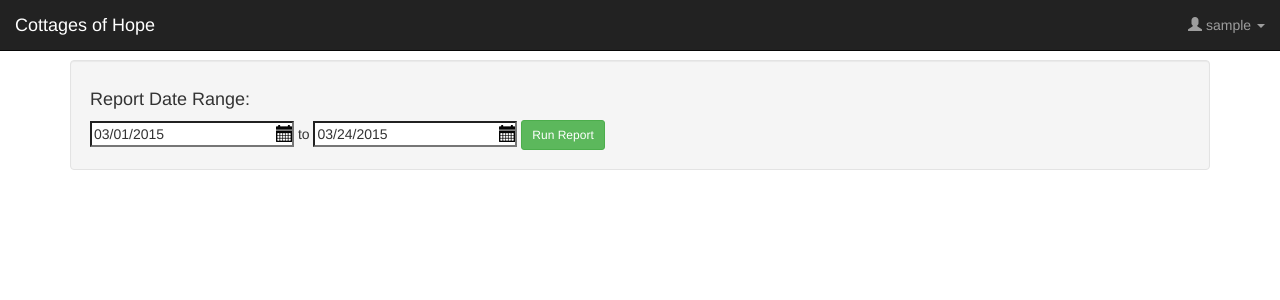
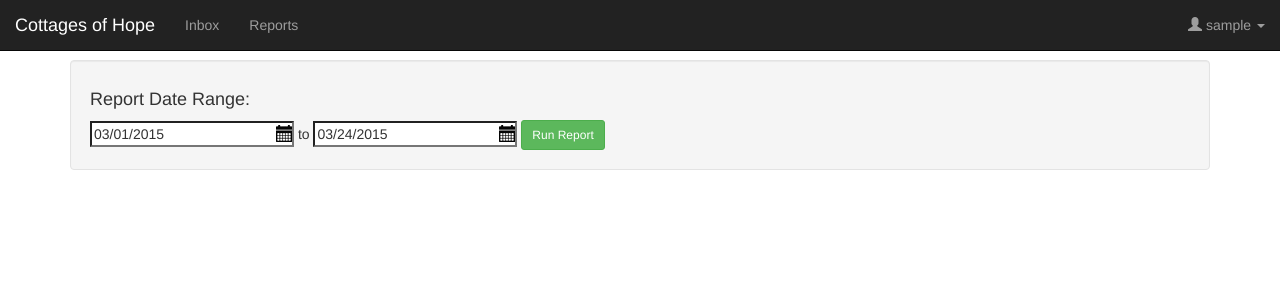
Before and after one commit to andporter/expungement, a PHP site: page /index.php?reports in a window 1280 px wide. Shown: the top 300 px of the page. Run offline with PHP 8.4, Linux system fonts and the light colour scheme; the visitor is signed in with stand-in values (Sample User, id 1); some libraries are stand-ins or nearby versions.

Commit message:
two pages in the back end. Inbox and reports

```diff
--- a/index.php
+++ b/index.php
@@ -22,16 +22,25 @@ $login = new Login();
 require("views/header.php");
 
 // ... ask if we are logged in here:
-if ($login->isUserLoggedIn() == true) {
-    // the user is logged in. you can do whatever you want here.
-    // for demonstration purposes, we simply show the "you are logged in" view.
+if ($login->isUserLoggedIn() == true)  //the user is logged in.
+{
     require("views/menu_authed.php");
-    require("views/logged_in.php");
 
-} else {
-    // the user is not logged in. you can do whatever you want here.
-    // for demonstration purposes, we simply show the "you are not logged in" view.
-    //include("views/not_logged_in.php");
+    if (isset($_GET["inbox"]))
+    {
+        require("views/logged_in_inbox.php");
+    }
+    else if (isset($_GET["reports"]))
+    {
+        require("views/logged_in_reports.php");
+    }
+    else
+    {
+        require("views/logged_in_inbox.php");
+    }
+}
+else //the user is not logged in.
+{
     require("views/menu_unauthed.php");
     require("views/index_form.php");
 }
--- a/views/index_form.php
+++ b/views/index_form.php
@@ -118,11 +118,6 @@ if (isset($login))
     </div>
 
     <script type="text/javascript">
-        $('#contactModal').on('shown.bs.modal', function () {
-            $('#firstName').focus();
-        });
-
-
         $(function () {
             $('#initial-form').submit(function (e)
             {
--- a/views/menu_authed.php
+++ b/views/menu_authed.php
@@ -10,6 +10,14 @@
             <a class="navbar-brand" href="/index.php">Cottages of Hope</a>
         </div>
         <div class="collapse navbar-collapse" id="navigationbar">
+            <ul class="nav navbar-nav">
+                <li>
+                    <a href="index.php?inbox">Inbox</a>
+                </li>
+                <li>
+                    <a href="index.php?reports">Reports</a>
+                </li>
+            </ul>
             <ul class="nav navbar-nav navbar-right">
                 <li class="dropdown">
                     <a class="dropdown-toggle" data-toggle="dropdown" href="#"><span class="glyphicon glyphicon-user"></span>  <?php echo $_SESSION['user_name']; ?> <span class="caret"></span>
```
Also changed, not shown: views/logged_in_inbox.php (added, +16 -0 lines), views/logged_in_reports.php (renamed from views/logged_in.php).
